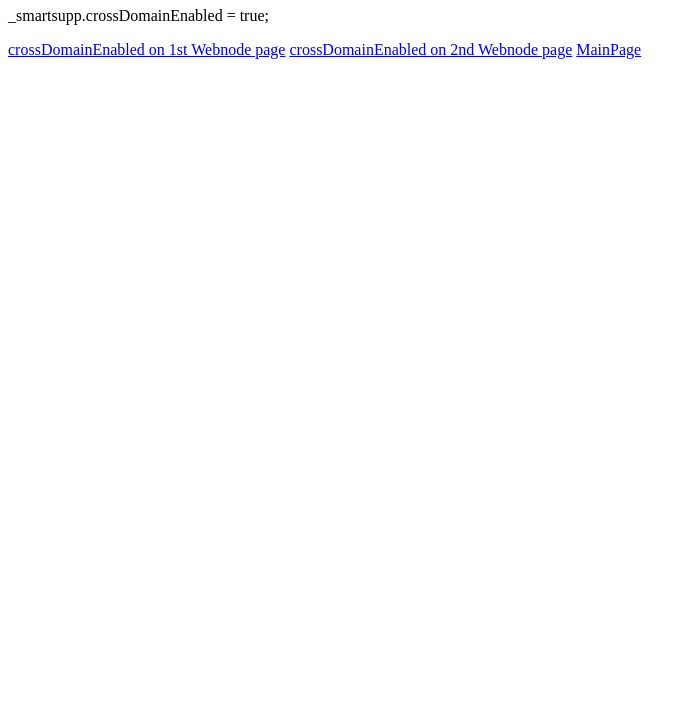
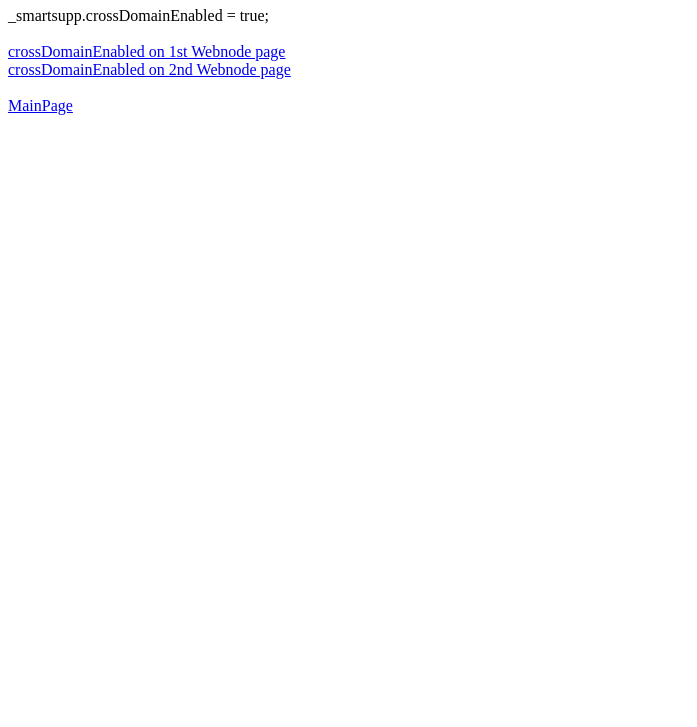
Before and after one commit to pelclukas/pelclukas.github.io, a plain HTML site: page crossdomainenabledtrue.html in a window 1280 px wide. Shown: the part 73-800 px from the top of the page, without its empty margins (0-697 px from the left). Drawn offline with Linux system fonts and the light colour scheme.

Commit message:
Update crossdomainenabledtrue.html

```diff
--- a/crossdomainenabledtrue.html
+++ b/crossdomainenabledtrue.html
@@ -21,12 +21,12 @@
 <body>
 
 <h1>Widget page</h1>
-<p>_smartsupp.crossDomainEnabled = true;</p>
-
-<a href="https://w3prod.webnode.cz/crossdomainenabled/">crossDomainEnabled on 1st Webnode page</a>
-<a href="https://widget2.webnode.cz/production/">crossDomainEnabled on 2nd Webnode page</a>
-
-<a href="https://pelclukas.github.io">MainPage</a>
+_smartsupp.crossDomainEnabled = true;<br>
+<br>
+<a href="https://w3prod.webnode.cz/crossdomainenabled/">crossDomainEnabled on 1st Webnode page</a><br>
+<a href="https://widget2.webnode.cz/production/">crossDomainEnabled on 2nd Webnode page</a><br>
+<br>
+<a href="https://pelclukas.github.io">MainPage</a><br>
 
 
 </body>
```
